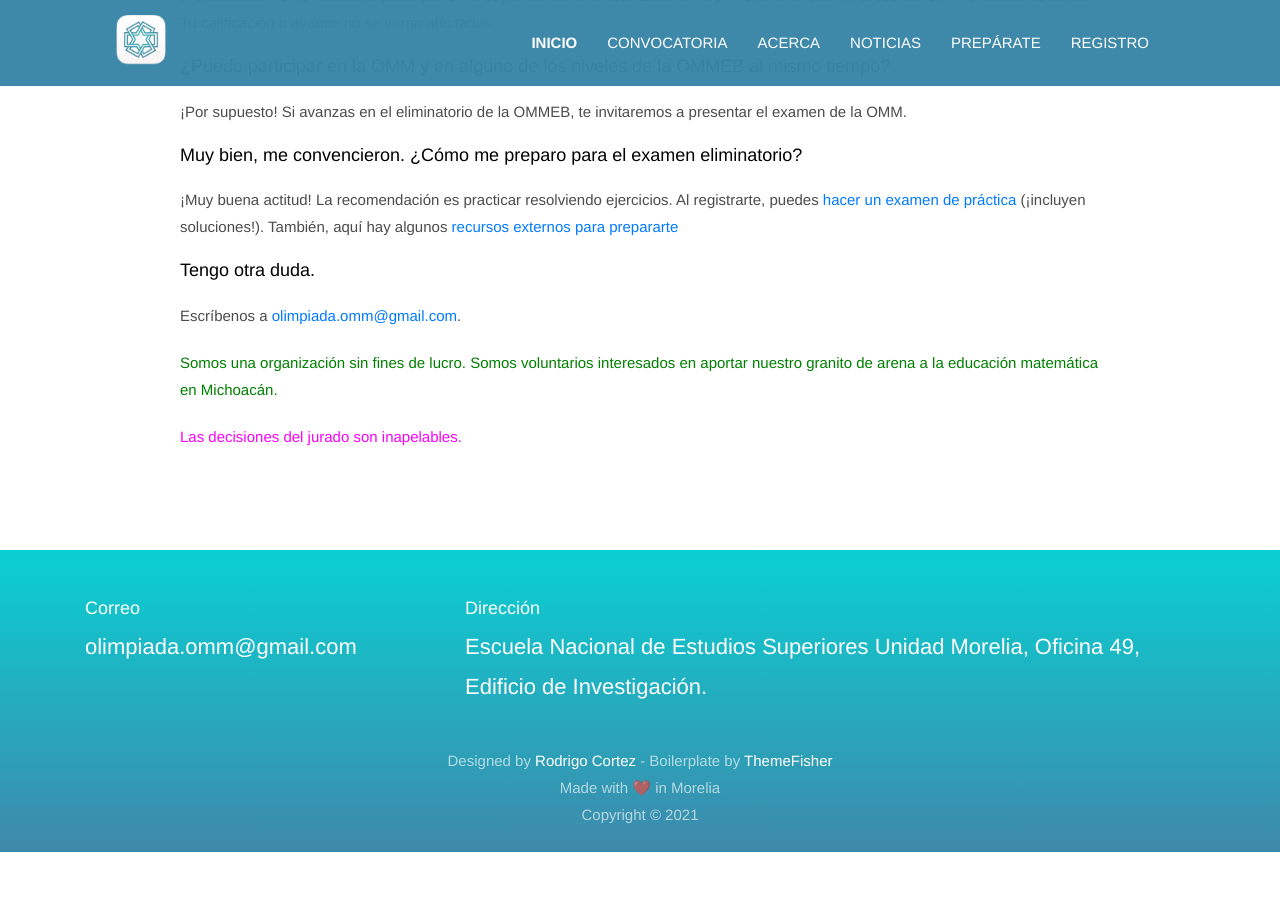
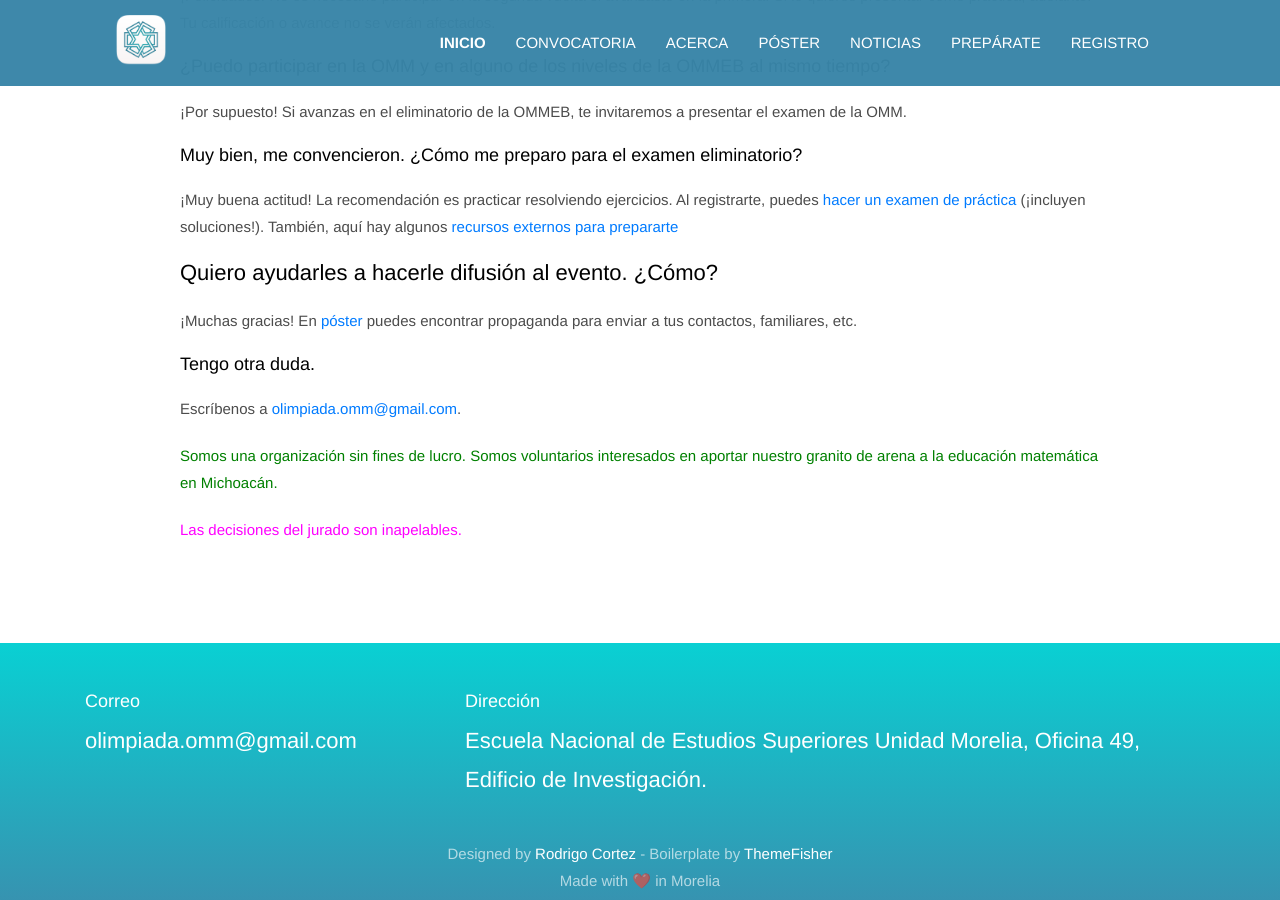
Before and after one commit to OlimpiadaMatematicasMichoacan/WOMM, a Jekyll site: the page built from _pages/convocatoria.md, in a window 1280 px wide and 900 px high, scrolled down 2510 px. Built offline with Jekyll 4.4.1, drawn with Linux system fonts in a browser that asks for light colours; before the commit the page ends 3362 px from its top, so only the background shows below that.

Commit message:
Added posters

```diff
--- a/_data/settings.yml
+++ b/_data/settings.yml
@@ -13,9 +13,8 @@
 
 menu:
 - {name: Convocatoria, link: '/convocatoria'}
-#- {name: OMM, link: '/omm'}
-#- {name: OMMEB, link: '/ommeb'}
 - {name: Acerca, link: '/acerca'}
+- {name: Póster, link: '/poster'}
 - {name: Noticias, link: '/noticias'}
 - {name: Prepárate, link: '/preparate'}
 - {name: Registro, link: 'https://registro.olimpiadamatematicasmichoacan.org:8443/login/index.php'}
--- a/_pages/convocatoria.md
+++ b/_pages/convocatoria.md
@@ -67,6 +67,10 @@
 ##### Muy bien, me convencieron. ¿Cómo me preparo para el examen eliminatorio?
 ¡Muy buena actitud! La recomendación es practicar resolviendo ejercicios. Al registrarte, puedes [hacer un examen de práctica](https://registro.olimpiadamatematicasmichoacan.org:8443/login/index.php) (¡incluyen soluciones!). También, aquí hay algunos [recursos externos para prepararte](/preparate)
 
+#### Quiero ayudarles a hacerle difusión al evento. ¿Cómo?
+
+¡Muchas gracias! En [póster](/poster) puedes encontrar propaganda para enviar a tus contactos, familiares, etc.
+
 ##### Tengo otra duda.
 Escríbenos a [olimpiada.omm@gmail.com](mailto:olimpiada.omm@gmail.com).
 
```
Also changed, not shown: _pages/poster.md (added, +16 -0 lines), assets/images/about/foto.avif (added), assets/images/poster/poster.jpg (added), assets/images/poster/poster_celular.jpg (added), 1 other file.
